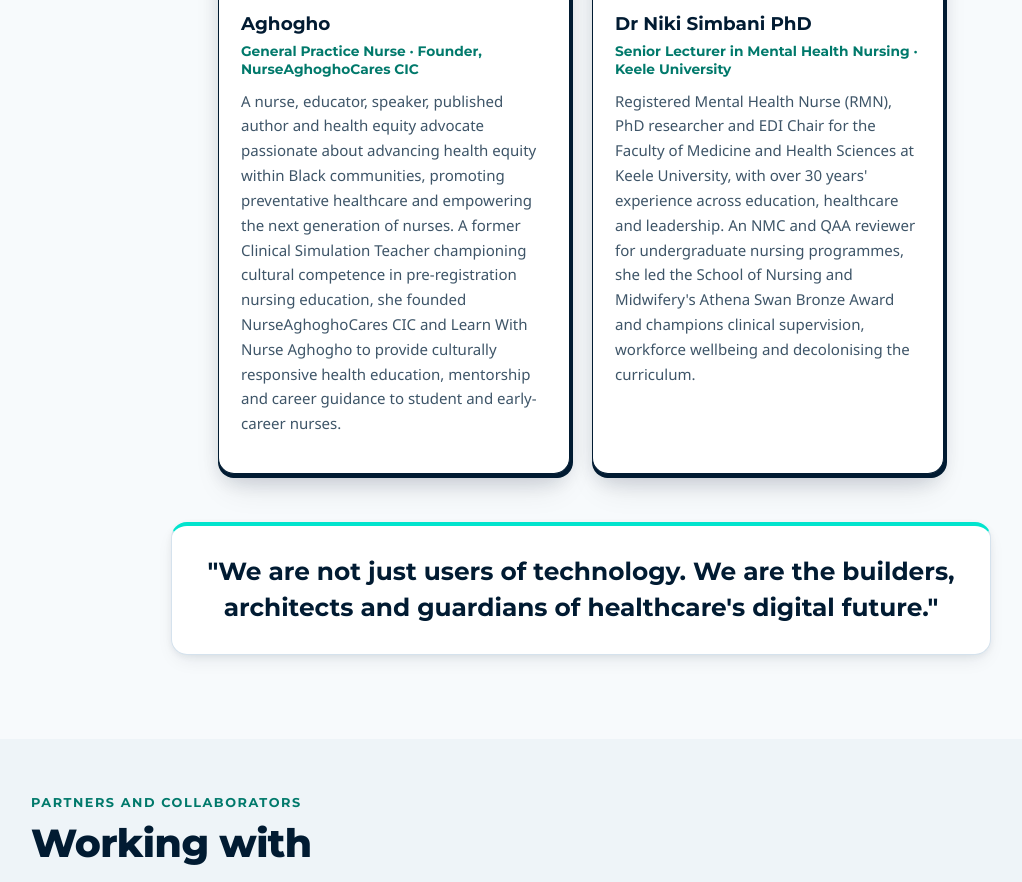
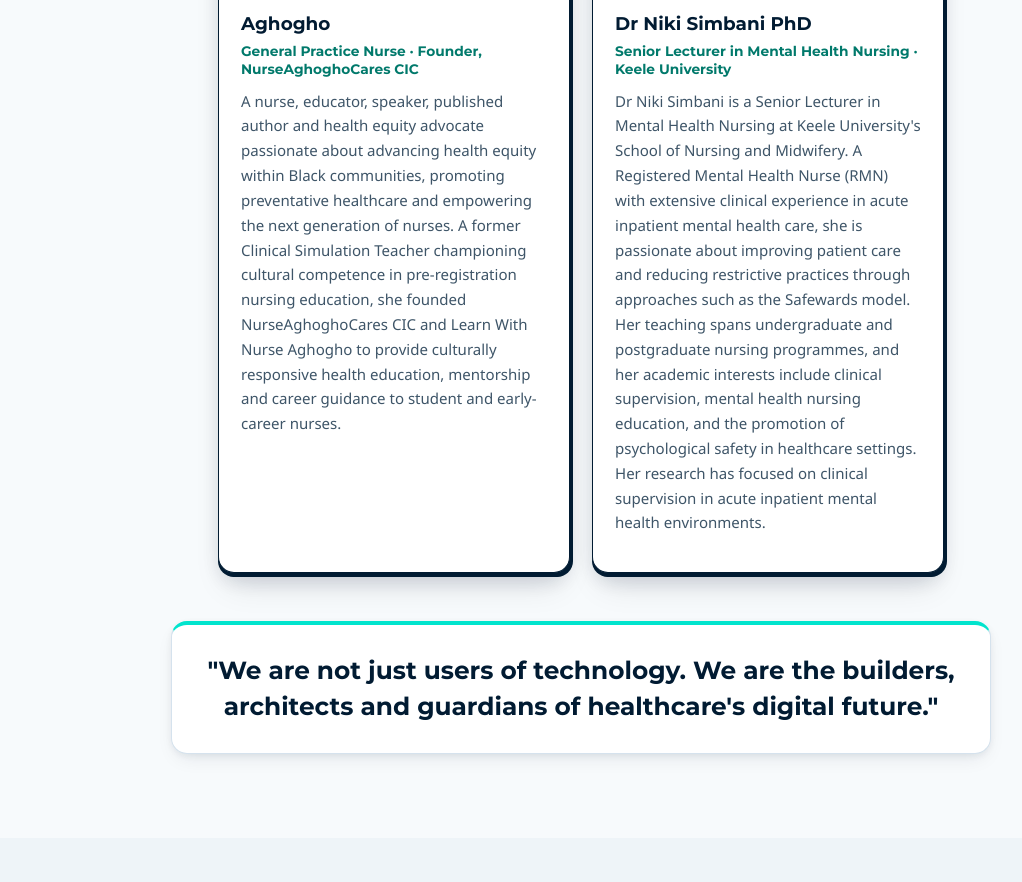
Before and after one commit to Clinical-Quality-Artifical-Intelligence/ncd-website, a plain HTML site: page index.html in a window 1280 px wide. Shown: the part 7513-8395 px from the top of the page, without its empty margins (59-1081 px from the left). Drawn offline with Linux system fonts and the light colour scheme.

Commit message:
Update Dr Niki Simbani bio text

```diff
--- a/index.html
+++ b/index.html
@@ -271,7 +271,7 @@
         <img src="assets/team/niki.jpg" width="480" height="480" alt="Dr Niki Simbani" loading="lazy">
         <h4>Dr Niki Simbani PhD</h4>
         <p class="role">Senior Lecturer in Mental Health Nursing · Keele University</p>
-        <p>Registered Mental Health Nurse (RMN), PhD researcher and EDI Chair for the Faculty of Medicine and Health Sciences at Keele University, with over 30 years' experience across education, healthcare and leadership. An NMC and QAA reviewer for undergraduate nursing programmes, she led the School of Nursing and Midwifery's Athena Swan Bronze Award and champions clinical supervision, workforce wellbeing and decolonising the curriculum.</p>
+        <p>Dr Niki Simbani is a Senior Lecturer in Mental Health Nursing at Keele University's School of Nursing and Midwifery. A Registered Mental Health Nurse (RMN) with extensive clinical experience in acute inpatient mental health care, she is passionate about improving patient care and reducing restrictive practices through approaches such as the Safewards model. Her teaching spans undergraduate and postgraduate nursing programmes, and her academic interests include clinical supervision, mental health nursing education, and the promotion of psychological safety in healthcare settings. Her research has focused on clinical supervision in acute inpatient mental health environments.</p>
       </article>
     </div>
     <blockquote>"We are not just users of technology. We are the builders, architects and guardians of healthcare's digital future."</blockquote>
```
